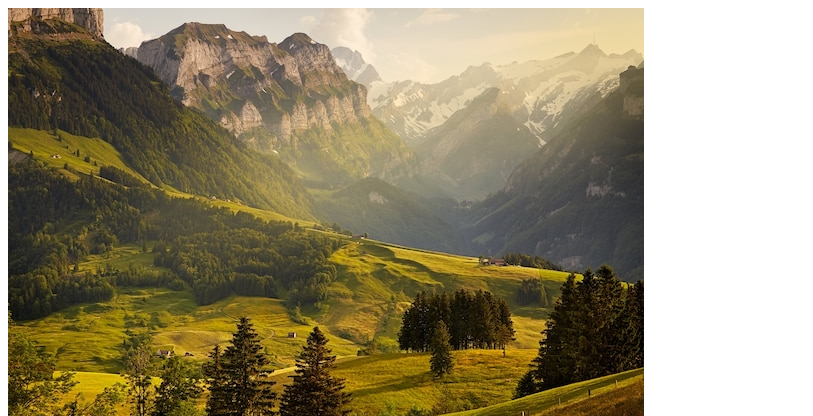
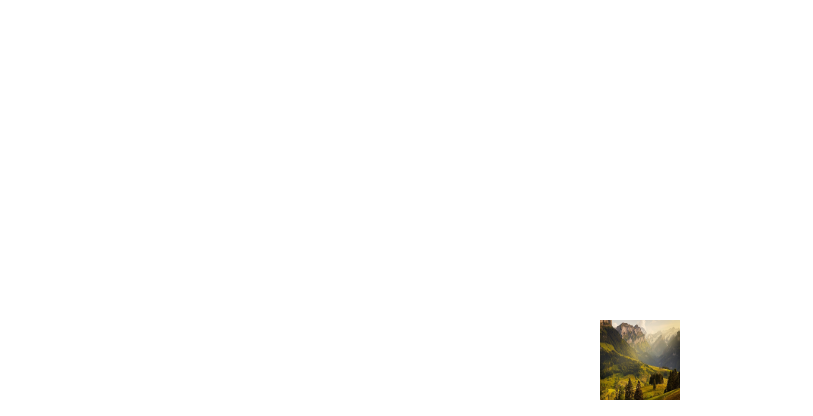
Before and after one commit to zanflyheit/git-101, a plain HTML site: page index.html in a window 1280 px wide. Shown: the top 416 px of the page, without its empty margins (0-813 px from the left). Drawn offline with Linux system fonts and the light colour scheme.

Commit message:
centered

```diff
--- a/index.html
+++ b/index.html
@@ -1,12 +1,15 @@
 <!DOCTYPE html>
 <html>
 <head>
+	<link rel="stylesheet" type="text/css" href="style.css">
 	<meta charset="utf-8">
 	<meta name="viewport" content="width=device-width, initial-scale=1">
 	<title>Binary alphabets</title>
 </head>
 <body>
-	<img src="switzerland.jpg" alt="switzerland">
-	<h1>Coming soon....</h1>
+	<div id="container">
+		<img id = "logo" src="switzerland.jpg" alt="switzerland">
+		<h1>Coming soon....</h1>
+	</div>
 </body>
 </html>
--- /dev/null
+++ b/style.css
@@ -0,0 +1,18 @@
+body {
+	margin: 0;
+	font-family: Helvetica;
+}
+
+#logo {
+	height: 80px;
+	width: 80px;
+
+}
+
+#container {
+	display: flex;
+	align-items: center;
+	justify-content: center;
+	height: 100vh;
+	flex-direction: column;
+}
```
